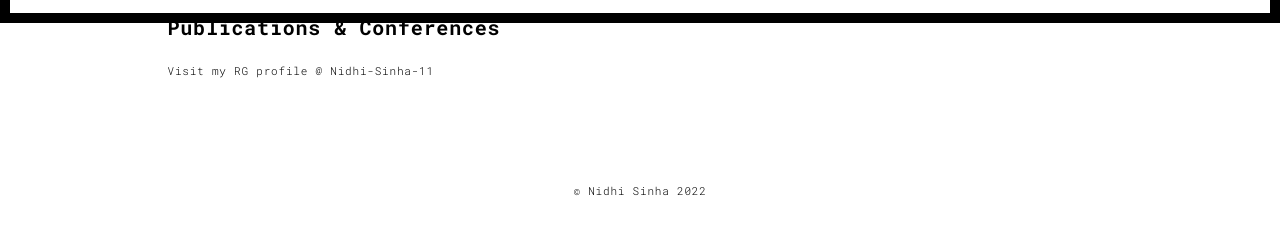
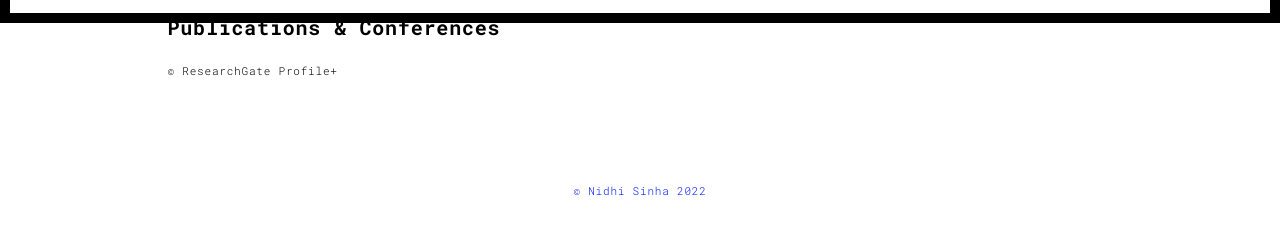
Before and after one commit to Nidhi-Sinha/home, a plain HTML site: page Publications & Achievements.html in a window 1280 px wide. Shown: the part 777-1002 px from the top of the page. Drawn offline with Linux system fonts and the light colour scheme.

Commit message:
Changes in Contacts

```diff
--- a/Publications & Achievements.html
+++ b/Publications & Achievements.html
@@ -76,8 +76,8 @@ I have also did a PG Diploma course in Guidance and Counselling from Madurai Kam
                    <p> Email me for a detailed list of achievements. </p>
 
                   <h3> Publications & Conferences</h3>
-                  <p>
-                  Visit my RG profile @ Nidhi-Sinha-11 </p>
+                  <p><p>© ResearchGate Profile+ <a href="https://www.researchgate.net/profile/Nidhi-Sinha-11" </a></p>
+                    </p>
                 </div>
                 <div class="col-xs-12 col-md-6">
                   <img src="./assets/images/public.jpg" class="img-responsive" alt="">
```
Also changed, not shown: contact.html (+1 -1 lines).
